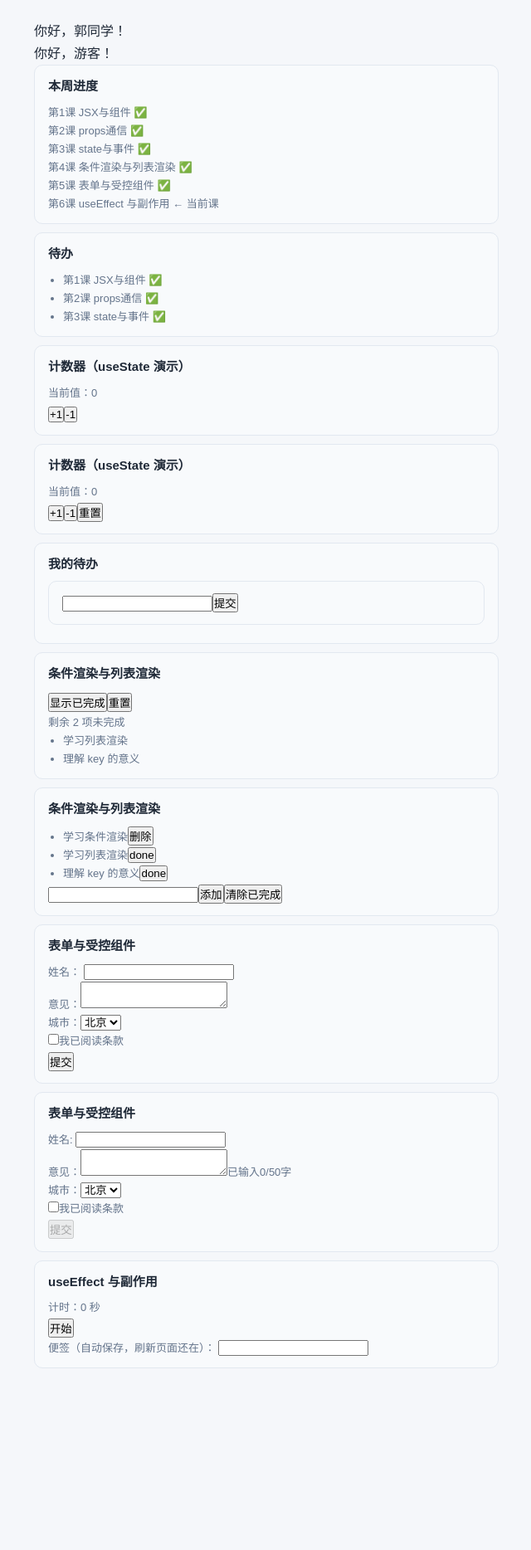
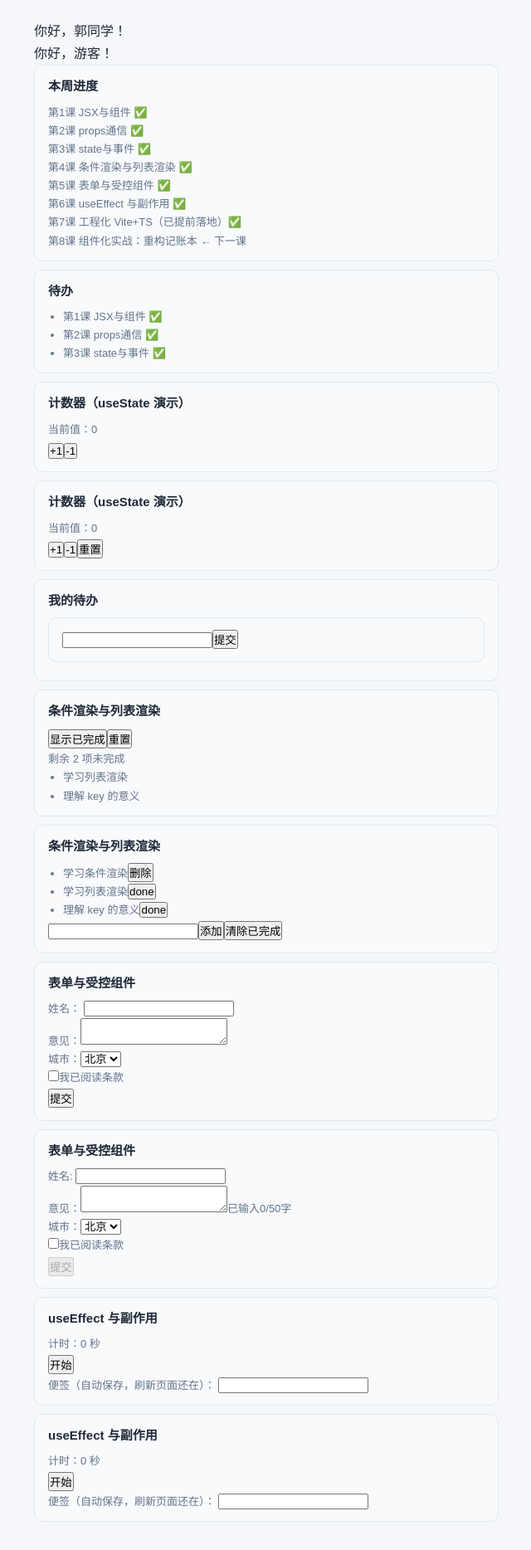
Before and after one commit to Q1anyii/EasyStart-Frontend, a React (Vite) app in the folder demo/06-react/react-app/: page / in a window 1280 px wide. Shown: the whole page at 83% size, without its empty margins (319-959 px from the left). Before the commit the page ends 1683 px from the top, so only its background shows below. Built offline with nearby package versions, Linux system fonts and the light colour scheme.

Commit message:
前端练习：阶段六第6课useEffect与副作用完成（三种依赖/清理函数/StrictMode双跑）

```diff
--- a/demo/06-react/react-app/src/App.tsx
+++ b/demo/06-react/react-app/src/App.tsx
@@ -9,6 +9,7 @@ import MyListDemo from "./components/MyListDemo";
 import FormDemo from "./components/FormDemo";
 import MyFormDemo from "./components/MyFormDemo";
 import EffectDemo from "./components/EffectDemo";
+import MyEffectDemo from "./components/MyEffectDemo";
 interface User {
   name: string;
   role: string;
@@ -30,7 +31,9 @@ function App() {
         <p>第3课 state与事件 ✅</p>
         <p>第4课 条件渲染与列表渲染 ✅</p>
         <p>第5课 表单与受控组件 ✅</p>
-        <p>第6课 useEffect 与副作用 ← 当前课</p>
+        <p>第6课 useEffect 与副作用 ✅</p>
+        <p>第7课 工程化 Vite+TS（已提前落地）✅</p>
+        <p>第8课 组件化实战：重构记账本 ← 下一课</p>
       </Card>
 
       <Card title="待办">
@@ -45,6 +48,7 @@ function App() {
       <FormDemo />
       <MyFormDemo />
       <EffectDemo />
+      <MyEffectDemo />
     </div>
   );
 }
--- /dev/null
+++ b/demo/06-react/react-app/src/components/MyEffectDemo.tsx
@@ -0,0 +1,52 @@
+import { useState, useEffect } from "react";
+import type { ChangeEvent } from "react";
+
+function MyEffectDemo() {
+    const [seconds, setSeconds] = useState(0);
+    const [running, setRunning] = useState(false);
+
+    function floorFixed(val: number, digits: number) {
+        const base = 10 ** digits
+        return Math.floor(val * base) / base
+    }
+
+    useEffect(() => {
+        if (!running) return;
+        const id = setInterval(() => setSeconds((s) => s + 0.1), 100);
+        //如果不手动clear，轮询还会继续
+        return () => clearInterval(id);
+        //如果为空，那么后续无法进行渲染，因为为空 effect 不再重跑
+    }, [running]);
+
+    const [note, setNote] = useState("");
+
+    useEffect(() => {
+        console.log(`${Date.now()}:[挂载 effect] 从 localStorage 读便签`);
+        setNote(localStorage.getItem("effect-demo-note") ?? "");
+    }, []);//每次刷新，第一次渲染时获取缓存
+
+    useEffect(() => {
+        if (!note) return;
+        localStorage.setItem("effect-demo-note", note);
+        console.log(`${Date.now()}:[变化 effect] 从 localStorage 写便签`);
+    }, [note]); //note 变化时，会同步写缓存,类似于监听
+
+    return (
+        <div className="card">
+            <h3>useEffect 与副作用</h3>
+            <p>计时：{floorFixed(seconds, 1)} 秒</p>
+            <button onClick={() => setRunning(!running)}>
+                {running ? "暂停" : "开始"}
+            </button>
+            <p>
+                便签（自动保存，刷新页面还在）：{" "}
+                <input
+                    value={note}
+                    onChange={(e: ChangeEvent<HTMLInputElement>) => setNote(e.target.value)}
+                />
+            </p>
+        </div>
+    )
+};
+
+export default MyEffectDemo;
```
Also changed, not shown: 1 other file (tests, documents, lock files or other folders).
